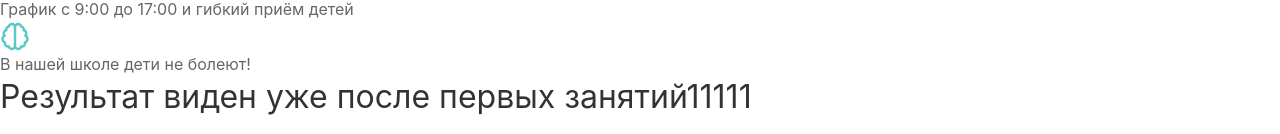
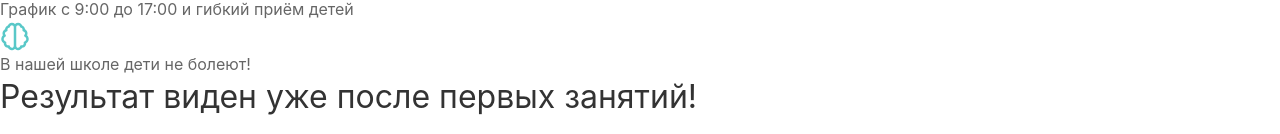
Before and after one commit to nemnogoyounosti/inkotest, a website built with webpack: page src/index.html in a window 1280 px wide. Shown: the part 678-812 px from the top of the page. Built offline with nearby package versions, Linux system fonts and the light colour scheme; files whose address does not match are found by name.

Commit message:
4 test push

```diff
--- a/src/index.html
+++ b/src/index.html
@@ -108,7 +108,7 @@
                     </div>
 
                     <div class="result__block-item result__block-item-right">
-                        <h2 class="result__block-right">Результат виден уже после первых занятий11111</h2>
+                        <h2 class="result__block-right">Результат виден уже после первых занятий!</h2>
                     </div>
                 </div>
 
```
